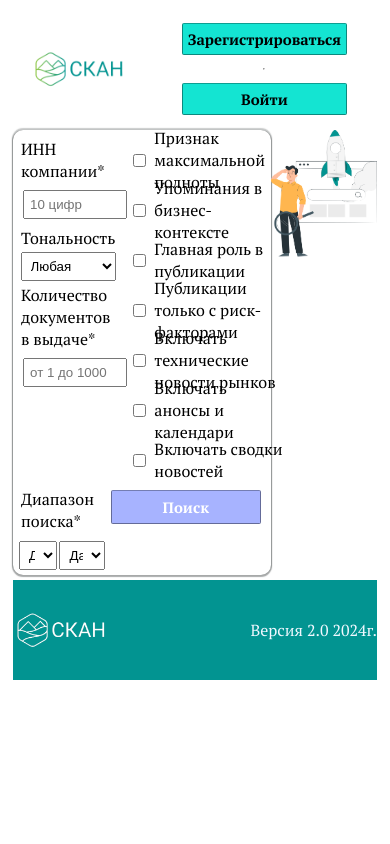
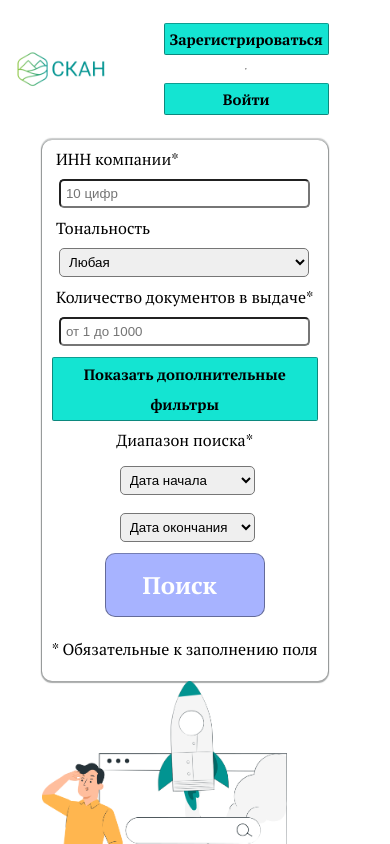
Before and after one commit to BaronGalileo/project-skan, a React (Create React App) app in the folder project-skan/: page /search in a window 390 px wide. Shown: the top 844 px of the page. Built offline with nearby package versions, Linux system fonts and the light colour scheme.

Commit message:
search страница

```diff
--- a/project-skan/package.json
+++ b/project-skan/package.json
@@ -16,6 +16,7 @@
     "react-redux": "^9.1.2",
     "react-router-dom": "^6.23.1",
     "react-scripts": "5.0.1",
+    "redux-persist": "^6.0.0",
     "web-vitals": "^2.1.4"
   },
   "scripts": {
--- a/project-skan/src/components/Checkbox/styles.css
+++ b/project-skan/src/components/Checkbox/styles.css
@@ -8,5 +8,5 @@
 
 .checkbox-element {
     width: auto;
-    padding: 15px;
+    padding: 5px;
 }
--- a/project-skan/src/components/Input/styles.css
+++ b/project-skan/src/components/Input/styles.css
@@ -1,8 +1,11 @@
 .input-wrapper{
     display: flex;
     flex-direction: column;
+    width: 100%;
 }
 
 .input-element{
    width: 90%;
+   margin: 6px;
+   border-radius: 5px;
 }
--- a/project-skan/src/components/Layout/Layout.jsx
+++ b/project-skan/src/components/Layout/Layout.jsx
@@ -5,6 +5,7 @@ import { Text } from "../Text/Text";
 import { useSelector, useDispatch } from "react-redux";
 import { Traffic } from "../Traffic/Traffic";
 import { Account } from "../Account/Account";
+
 
 
 
@@ -19,8 +20,8 @@ function Layout() {
                 <Img className="logo" src="./images/logo.png" alt="logo image"/>
                 <div className="box-link">
                     <NavLink to="/">Главная</NavLink>
-                    <NavLink to="#" >Тарифы</NavLink>
-                    <NavLink to="#" >FAQ</NavLink>
+                    <NavLink to="" >Тарифы</NavLink>
+                    <NavLink to="" >FAQ</NavLink>
                 </div>
                 <div className="box">
                     {isAuth.isAuth &&
--- a/project-skan/src/components/SelectBox/styles.css
+++ b/project-skan/src/components/SelectBox/styles.css
@@ -1,11 +1,13 @@
 .select-wrapper {
     display: flex;
     flex-direction: column;
+    width:100%;
 
 }
 
 .select-element{
-    margin: auto;
+    margin: 6px;
     padding: 5px;
-    width: 95%;
+    width:95%;
+    border-radius: 5px;
  }
--- a/project-skan/src/index.jsx
+++ b/project-skan/src/index.jsx
@@ -4,7 +4,8 @@ import App from './App';
 import { BrowserRouter } from 'react-router-dom';
 import "./styles/index.css";
 import { Provider } from 'react-redux';
-import store from './store';
+import store, {persistor} from './store';
+import { PersistGate } from 'redux-persist/integration/react';
 
 
 
@@ -14,7 +15,9 @@ root.render(
   <React.StrictMode>
       <BrowserRouter>
         <Provider store={store}>
-          <App/>
+          <PersistGate loading={null} persistor={persistor}>
+            <App/>
+          </PersistGate>
         </Provider>
       </BrowserRouter>
   </React.StrictMode>
--- a/project-skan/src/pages/HomePage/Homepage.jsx
+++ b/project-skan/src/pages/HomePage/Homepage.jsx
@@ -19,7 +19,7 @@ function Home() {
             <div className="acc">
                 <Text font-size="4em" className="textAdjacentImg" as="h1">сервис по поиску публикаций о компании по его ИНН</Text>
                 <Text className="text">Комплексный анализ публикаций, получение данных в формате PDF на электронную почту.</Text>
-                {isAuth.isAuth && <Button  href="search" onClick={() => {console.log("!!!!")}} className="request">Запросить данные</Button>}
+                {isAuth.isAuth && <Button  href="/search" onClick={() => {console.log("!!!!")}} className="request">Запросить данные</Button>}
             </div>
             <Img className="imgAdjacentText" src="./images/img_home.png"/>
 
--- a/project-skan/src/pages/SearchPage/Searchpage.jsx
+++ b/project-skan/src/pages/SearchPage/Searchpage.jsx
@@ -5,9 +5,12 @@ import { Text } from "../../components/Text/Text"
 import { SelectBox } from "../../components/SelectBox/SelectBox"
 import { Checkbox } from "../../components/Checkbox/Checkbox"
 import { Input } from "../../components/Input/Input"
+import { useSelector } from "react-redux"
 import "./styles.css"
 
 function Search() {
+
+
     const[maxCompleteness, setMaxCompleteness] = useState(false)
     const[businessContext, setBusinessContext] = useState(false)
     const[mainRole, setMainRole] = useState(false)
@@ -22,6 +25,11 @@ function Search() {
     useEffect(() =>{
         console.log(selectChenge)
     }, [selectChenge])
+
+    const showCheckbox = (e) => {
+        const element = e.target.nextSibling
+        element.classList.contains("is-visible") ? element.classList.remove("is-visible") : element.classList.add("is-visible")
+    }
 
 
     const opti = [
@@ -42,6 +50,8 @@ function Search() {
                     <Input placeholder="от 1 до 1000" name="Document Count Input"  onChange={setInn}>Количество документов в выдаче*</Input>
                 </div>
                 <div className="search-column">
+                    <Button className="show-checkbox" onClick={showCheckbox}>Показать дополнительные фильтры</Button>
+                    <div className="show-check">
                         <Checkbox isChecked={maxCompleteness} onChange={setMaxCompleteness}>Признак максимальной полноты</Checkbox>
                         <Checkbox isChecked={businessContext} onChange={setBusinessContext}>Упоминания в бизнес-контексте</Checkbox>
                         <Checkbox isChecked={mainRole} onChange={setMainRole}>Главная роль в публикации</Checkbox>
@@ -49,6 +59,7 @@ function Search() {
                         <Checkbox isChecked={technicalNews} onChange={setTechnicalNews}>Включать технические новости рынков</Checkbox>
                         <Checkbox isChecked={calendars} onChange={setCalendars}>Включать анонсы и календари</Checkbox>
                         <Checkbox isChecked={newsReports} onChange={setNewsReports}>Включать сводки новостей</Checkbox>
+                    </div>
                 </div>
                 </div>
                 <div className="search-element">
@@ -61,6 +72,7 @@ function Search() {
                 </div>
                 <div className="search-column">
                     <Button className="btn-search" disabled>Поиск</Button>
+                    <Text>* Обязательные к заполнению поля</Text>
                 </div>
                 </div>
             </div>
--- a/project-skan/src/pages/SearchPage/styles.css
+++ b/project-skan/src/pages/SearchPage/styles.css
@@ -2,6 +2,8 @@
     display: flex;
     flex-wrap: nowrap;
     justify-content: center;
+    margin: 5px;
+    padding: 5px;
 }
 
 .search-wrapper {
@@ -10,6 +12,7 @@
     width: 70%;
     border-radius: 10px;
     padding: 5px;
+    background-color: rgb(255 255 255);
     box-shadow:
         0 0 6px rgba(240, 7, 7, 0) inset,
         0 1px 1px 1px rgba(86, 90, 90, 0.5),
@@ -18,17 +21,28 @@
 
 .search-element{
     display: flex;
+    justify-content: space-between;
+    align-items: center;
 }
 
 .search-column {
     display: flex;
     flex-direction: column;
+    align-items: center;
+    justify-content: center;
 }
 
 .btn-search {
-    width: 150px;
+    width: 200px;
+    padding:7px 35px 7px 25px;
+    border-radius: 10px;
+    font-size: 1.5rem;
 }
 
 .search_img {
     width: 30%;
 }
+
+.show-checkbox {
+    visibility:hidden;
+}
--- a/project-skan/src/store/index.jsx
+++ b/project-skan/src/store/index.jsx
@@ -1,10 +1,38 @@
-import { configureStore } from '@reduxjs/toolkit'
+import { configureStore, combineReducers } from '@reduxjs/toolkit'
+import {
+  persistStore,
+  persistReducer,
+  FLUSH,
+  REHYDRATE,
+  PAUSE,
+  PERSIST,
+  PURGE,
+  REGISTER,
+ } from 'redux-persist'
+import storage from 'redux-persist/lib/storage'
 import authReducer from './authSlice'
 
 
+const rootReducer = combineReducers({
+  auth: authReducer,
+})
 
-export  default configureStore({
-  reducer: {
-    auth: authReducer,
-  },
+const persistConfig = {
+  key: 'root',
+  storage,
+ }
+
+const persistedReducer = persistReducer(persistConfig, rootReducer)
+
+const store = configureStore({
+  reducer: persistedReducer,
+  middleware: (getDefaultMiddleware) =>
+    getDefaultMiddleware({
+      serializableCheck: {
+        ignoredActions: [FLUSH, REHYDRATE, PAUSE, PERSIST, PURGE, REGISTER],
+      },
+    }),
 })
+
+export const persistor = persistStore(store)
+export  default store;
--- a/project-skan/src/styles/index.css
+++ b/project-skan/src/styles/index.css
@@ -1,4 +1,7 @@
 @import url("./font.css");
+@import url("../pages/SearchPage/styles.css");
+@import url("../components/SelectBox/styles.css");
+
 
 body {
   text-align: center;
@@ -92,8 +95,6 @@ header {
   justify-content: space-between;
   width: 95%;
   height: auto;
-  margin-left: 5%;
-  margin-right: 5%;
 
 }
 
@@ -283,7 +284,8 @@ input {
 }
 
 footer {
-  background-color: rgb(8, 167, 119);
+  justify-content: space-between;
+  background-color: rgb(2 148 145);
 }
 
 .fon {
@@ -478,6 +480,20 @@ footer {
   }
 }
 
+@media (max-width: 920px) {
+.page-search-wrapper{
+  display: grid;
+  align-content: start
+}
+.search-wrapper {
+  width: 90%;
+}
+
+.search_img {
+  width: 80%;
+}
+}
+
 @media (max-width: 730px) {
   .box-link {
     visibility: hidden;
@@ -521,6 +537,36 @@ footer {
     height: 700px;
    }
 }
+
+@media (max-width: 540px) {
+  .search-element{
+    flex-direction: column;
+    align-items: center;
+    justify-content: center;
+}
+.btn-search {
+  width: 160px;
+  padding:7px 35px 7px 25px;
+  border-radius: 10px;
+  font-size: 1.5rem;
+  align-content: center;
+}
+.show-check{
+  visibility: hidden;
+  position: absolute;
+}
+
+.is-visible {
+  visibility: visible;
+  position: static;
+}
+
+
+.show-checkbox {
+  visibility: visible;
+}
+
+  }
 
 @media (max-width: 505px) {
   .lock {
@@ -588,25 +634,22 @@ footer {
     flex-wrap: wrap;
     width: 95%;
     height: auto;
-    margin-left: 5%;
-    margin-right: 5%;
   }
 
   .logo {
-    width: 200px;
+    width: 150px;
   }
 
   .lock {
     width: 80px;
     position: absolute;
-    top: 680px;
+    top: 72%;
   }
 
   .imageBelowText {
     position: absolute;
-    top: 800px;
+    top: 125%;
     width: 80%;
-    height: auto;
   }
 
   .txtImg {
@@ -616,13 +659,6 @@ footer {
   .rates_logo {
     width:80px;
   }
-
-  .imageBelowText {
-    position: absolute;
-    top: 120%;
-
-  }
-
 }
 
 @media (max-width: 380px) {
@@ -633,5 +669,13 @@ footer {
   .textAdjacentImg {
     font-size: 2.5rem;
   }
-
+  .mobile_form {
+    width: 90%;
+    align-content: center;
+  }
+  .conteyner_form {
+    display: flex;
+    flex-direction: column;
+    width: 100%;
 }
+}
```
Also changed, not shown: project-skan/src/components/FormLogin/FormLogin.jsx (+4 -4 lines), 1 other file (tests, documents, lock files or other folders). Lines whose indentation alone changed are shown as unchanged.
